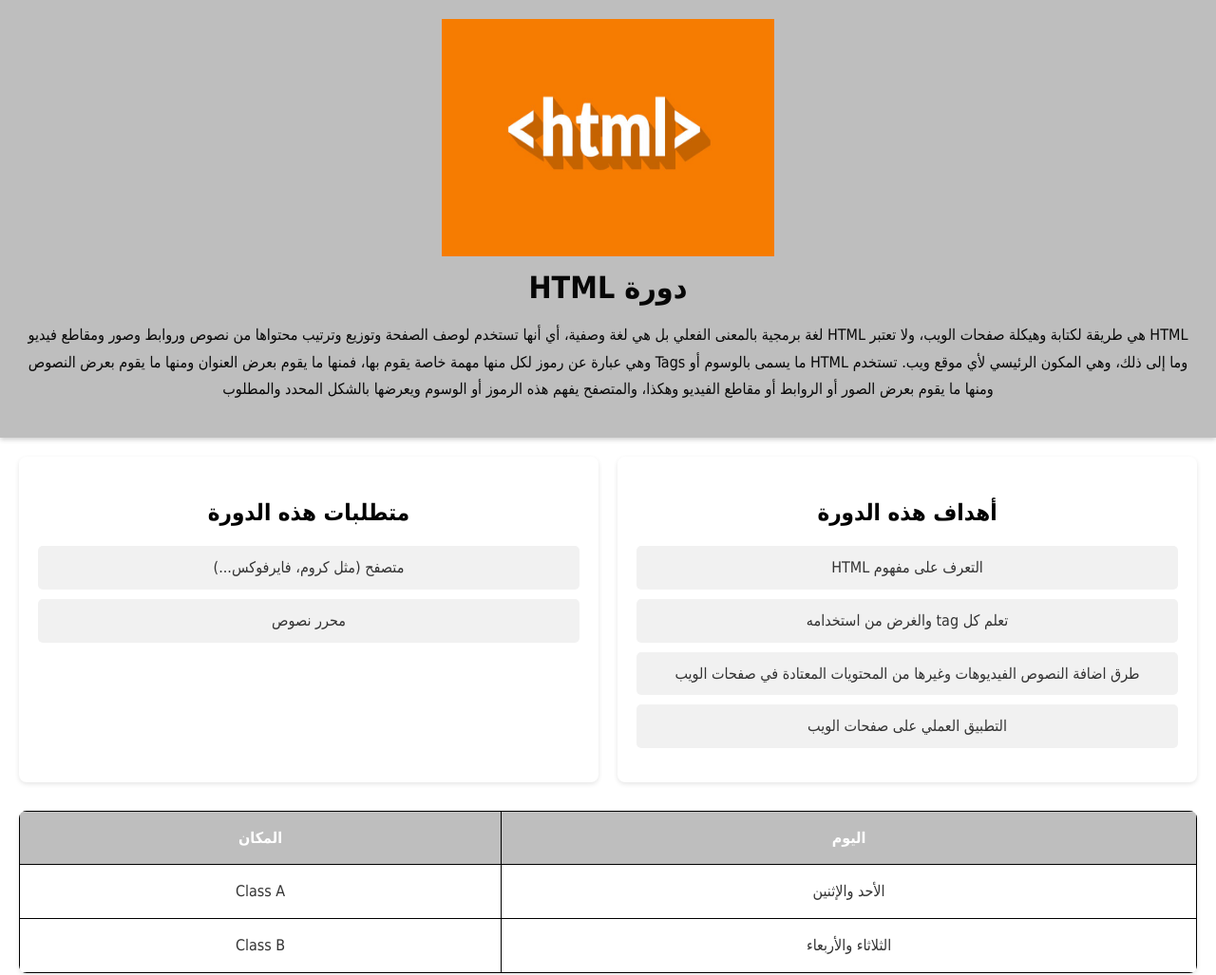
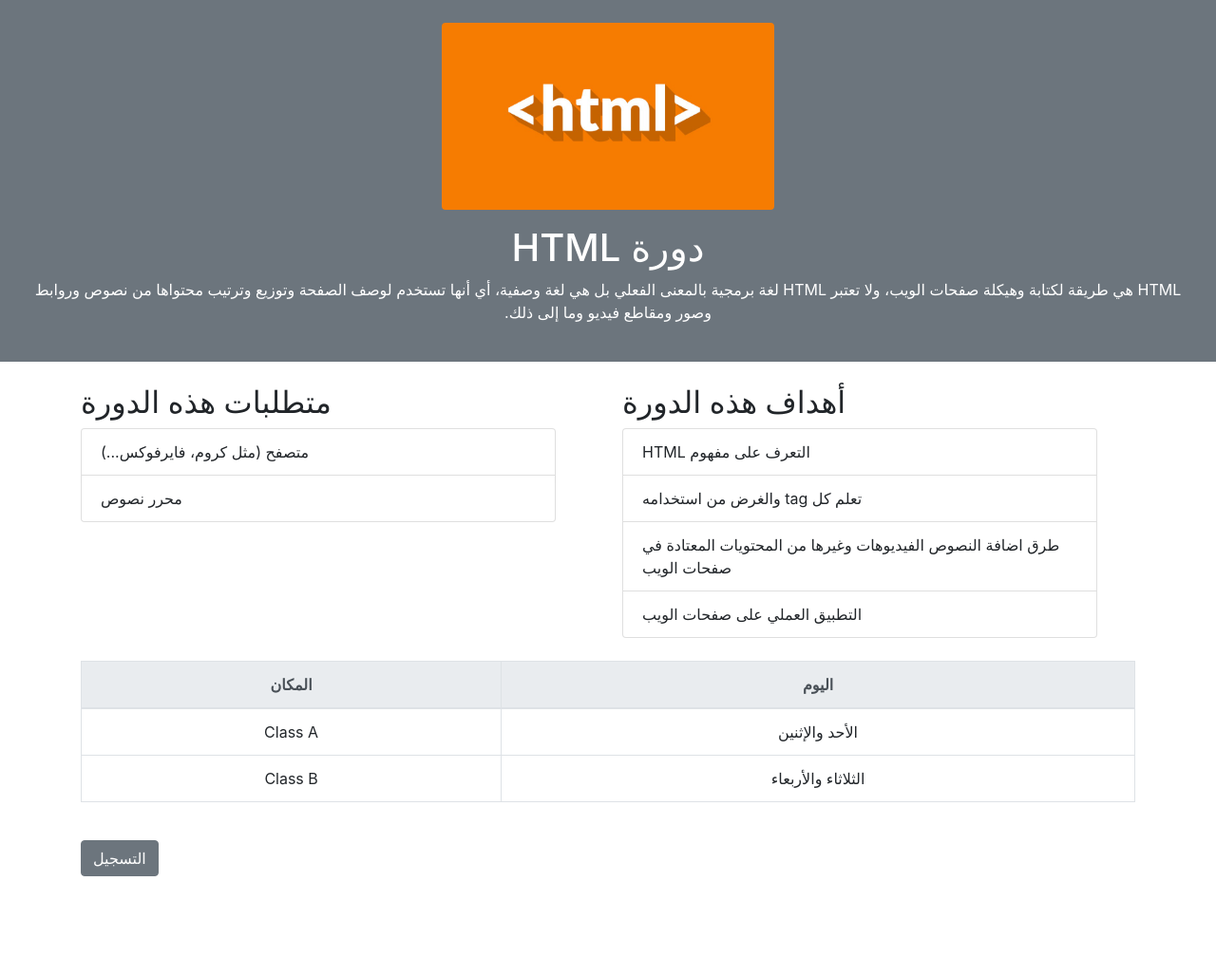
Before and after one commit to Sarabntm/project1, a plain HTML site: page index.html in a window 1280 px wide. Shown: the top 1027 px of the page at 95% size. After the commit the page ends 923 px from the top, so only its background shows below. Drawn offline with nearby package versions, Linux system fonts and the light colour scheme.

Commit message:
Update index.html

```diff
--- a/index.html
+++ b/index.html
@@ -1,163 +1,42 @@
-<!DOCTYPE html>
 <!DOCTYPE html>
 <html lang="ar" dir="rtl">
 <head>
   <meta charset="UTF-8">
   <meta name="viewport" content="width=device-width, initial-scale=1.0">
   <title>دورة HTML</title>
-  <link rel="stylesheet" href="styles.css">
-  <style>
-   body {
-    font-family: "Tahoma", sans-serif;
-    margin: 0;
-    padding: 0;
-    background-color: #ffffff;
-    color: #333;
-    line-height: 1.6;
-    text-align: center;
-  }
-
-
-  header {
-    background-color: #bebebe;
-    color: rgb(7, 7, 7);
-    padding: 20px;
-    box-shadow: 0 2px 5px rgba(0, 0, 0, 0.2);
-  }
-
-  header h1 {
-    margin: 0;
-    font-size: 2rem;
-  }
-
-  header p {
-    margin-top: 10px;
-    font-size: 1rem;
-    line-height: 1.8;
-  }
-
-
-  main {
-    padding: 20px;
-  }
-
-  .content {
-    display: flex;
-    justify-content: space-between;
-    flex-wrap: wrap;
-    gap: 20px;
-    margin-bottom: 30px;
-  }
-
-  .content div {
-    background: white;
-    padding: 20px;
-    border-radius: 8px;
-    box-shadow: 0 2px 5px rgba(0, 0, 0, 0.1);
-    flex: 1;
-    min-width: 300px;
-  }
-
-  .content h2 {
-    color: #000000;
-    font-size: 1.5rem;
-    margin-bottom: 10px;
-  }
-
-  .content ul {
-    list-style: none;
-    padding: 0;
-  }
-
-  .content ul li {
-    background: #f1f1f1;
-    margin: 10px 0;
-    padding: 10px;
-    border-radius: 5px;
-    font-size: 1rem;
-  }
-
-
-  .schedule table {
-    width: 100%;
-    border-collapse: collapse;
-    margin: 20px 0;
-    background: white;
-    box-shadow: 0 2px 5px rgba(0, 0, 0, 0.1);
-    border-radius: 8px;
-    overflow: hidden;
-  }
-
-  .schedule table th,
-  .schedule table td {
-    padding: 15px;
-    border: 1px solid #000000;
-    text-align: center;
-    font-size: 1rem;
-  }
-
-  .schedule table th {
-    background-color: #bebebe;
-    color: white;
-  }
-
-  .schedule table td {
-    font-size: 1rem;
-  }
-
-
-  button.enroll {
-    background-color: #bebebe;
-    color: white;
-    border: none;
-    padding: 10px 20px;
-    font-size: 1.2rem;
-    border-radius: 5px;
-    cursor: pointer;
-    margin-top: 20px;
-  }
-
-  button.enroll:hover {
-    background-color: hsla(240, 4%, 5%, 0.315);
-  }
-
-</style>
+  <link rel="stylesheet" href="https://stackpath.bootstrapcdn.com/bootstrap/4.5.2/css/bootstrap.min.css">
 </head>
 <body>
-  <header>
-    <div class="header-content">
-    <img src="./image/html-1024x576.jpg" alt="bootstrap logo" width="350" height="250">
-    <h1>دورة HTML</h1>
-
-    <p>
-        HTML هي طريقة لكتابة وهيكلة صفحات الويب، ولا تعتبر HTML لغة برمجية بالمعنى الفعلي بل هي لغة وصفية، أي أنها تستخدم لوصف الصفحة وتوزيع وترتيب محتواها من نصوص وروابط وصور ومقاطع فيديو وما إلى ذلك، وهي المكون الرئيسي لأي موقع ويب. تستخدم HTML ما يسمى بالوسوم أو Tags وهي عبارة عن رموز لكل منها مهمة خاصة يقوم بها، فمنها ما يقوم بعرض العنوان ومنها ما يقوم بعرض النصوص ومنها ما يقوم بعرض الصور أو الروابط أو مقاطع الفيديو وهكذا، والمتصفح يفهم هذه الرموز أو الوسوم ويعرضها بالشكل المحدد والمطلوب
-    </p>
+  <header class="bg-secondary text-white text-center p-4">
+    <img src="./image/html-1024x576.jpg" alt="HTML دورة" class="rounded"  style="max-width: 350px; height: auto;">
+    <h1 class="mt-3">دورة HTML</h1>
+    <p class="mt-2">HTML هي طريقة لكتابة وهيكلة صفحات الويب، ولا تعتبر HTML لغة برمجية بالمعنى الفعلي بل هي لغة وصفية، أي أنها تستخدم لوصف الصفحة وتوزيع وترتيب محتواها من نصوص وروابط وصور ومقاطع فيديو وما إلى ذلك.</p>
   </header>
 
-  <main>
-    <section class="content">
-      <div class="objectives">
+  <main class="container mt-4">
+    <section class="row">
+      <div class="col-md-6">
         <h2>أهداف هذه الدورة</h2>
-        <ul>
-          <li>التعرف على مفهوم HTML</li>
-          <li>تعلم كل tag والغرض من استخدامه</li>
-          <li>طرق اضافة النصوص الفيديوهات وغيرها من المحتويات المعتادة في صفحات الويب</li>
-          <li>التطبيق العملي على صفحات الويب</li>
+        <ul class="list-group">
+          <li class="list-group-item">التعرف على مفهوم HTML</li>
+          <li class="list-group-item">تعلم كل tag والغرض من استخدامه</li>
+          <li class="list-group-item">طرق اضافة النصوص الفيديوهات وغيرها من المحتويات المعتادة في صفحات الويب</li>
+          <li class="list-group-item">التطبيق العملي على صفحات الويب</li>
         </ul>
       </div>
 
-      <div class="requirements">
+      <div class="col-md-6">
         <h2>متطلبات هذه الدورة</h2>
-        <ul>
-          <li>متصفح (مثل كروم، فايرفوكس...)</li>
-          <li>محرر نصوص</li>
+        <ul class="list-group">
+          <li class="list-group-item">متصفح (مثل كروم، فايرفوكس...)</li>
+          <li class="list-group-item">محرر نصوص</li>
         </ul>
       </div>
     </section>
 
-    <section class="schedule">
-      <table>
-        <thead>
+    <section class="mt-4">
+      <table class="table table-bordered text-center">
+        <thead class="thead-light">
           <tr>
             <th>اليوم</th>
             <th>المكان</th>
@@ -176,7 +55,10 @@
       </table>
     </section>
 
-    <button class="enroll">التسجيل</button>
+    <button class="btn btn-secondary mt-4">التسجيل</button>
   </main>
+  <script src="https://code.jquery.com/jquery-3.5.1.slim.min.js"></script>
+  <script src="https://cdn.jsdelivr.net/npm/@popperjs/core@2.9.2/dist/umd/popper.min.js"></script>
+  <script src="https://stackpath.bootstrapcdn.com/bootstrap/4.5.2/js/bootstrap.min.js"></script>
 </body>
 </html>
```
